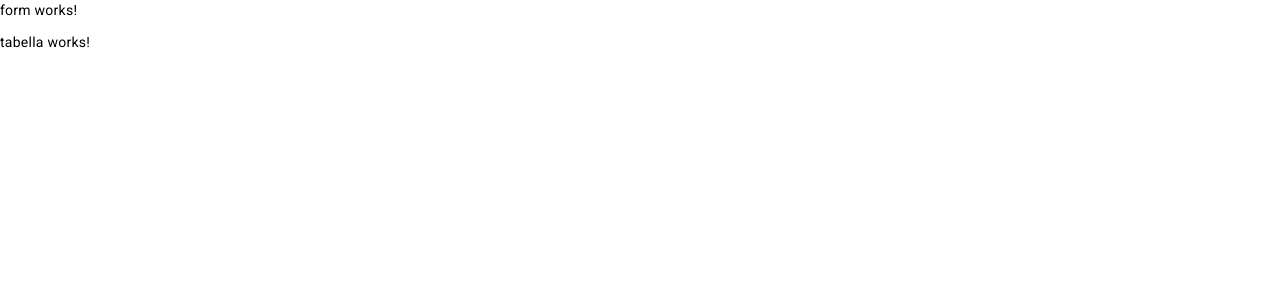
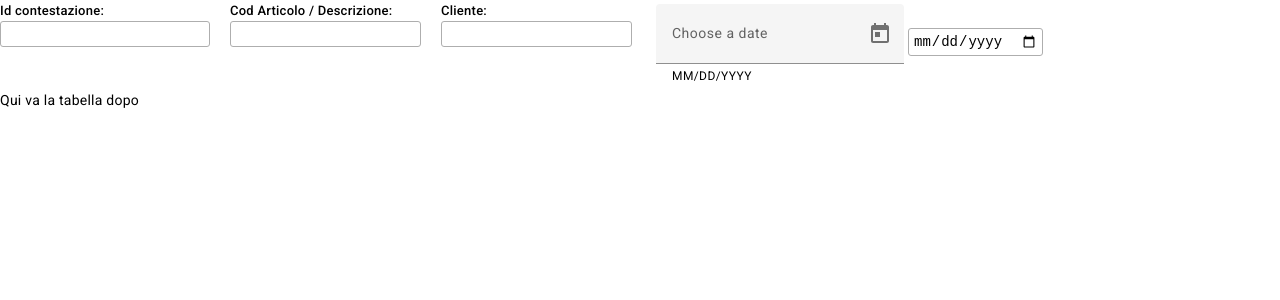
Before and after one commit to AlessandroCiroldi-Quix/Contestazioni_Ceramica, an Angular app in the folder src/main/Contestazioni_Ceramica_FE/: page / in a window 1280 px wide. Shown: the top 300 px of the page. Built offline with nearby package versions, Linux system fonts and the light colour scheme.

Commit message:
commit generale del progetto

```diff
--- a/src/main/Contestazioni_Ceramica_FE/src/app/form/form.component.html
+++ b/src/main/Contestazioni_Ceramica_FE/src/app/form/form.component.html
@@ -1 +1,31 @@
-<p>form works!</p>
+<!--? Elementi di inserimento input semplici -->
+<div class="input-cont">
+  <label for="myText">Id contestazione:</label>
+  <br />
+  <input type="text" id="myText" name="myText" />
+</div>
+
+<div class="input-cod_articolo">
+  <label for="myText">Cod Articolo / Descrizione:</label>
+  <br />
+  <input type="text" id="myText" name="myText" />
+</div>
+
+<div class="input-cliente">
+  <label for="myText">Cliente:</label>
+  <br />
+  <input type="text" id="myText" name="myText" />
+</div>
+
+
+<!--? Elementi per input-calendario  -->
+<mat-form-field>
+  <mat-label>Choose a date</mat-label>
+  <input matInput [matDatepicker]="picker" />
+  <mat-hint>MM/DD/YYYY</mat-hint>
+  <mat-datepicker-toggle matIconSuffix [for]="picker"></mat-datepicker-toggle>
+  <mat-datepicker #picker></mat-datepicker>
+</mat-form-field>
+
+
+<input type="date" id="date" value="">
--- a/src/main/Contestazioni_Ceramica_FE/src/app/form/form.component.scss
+++ b/src/main/Contestazioni_Ceramica_FE/src/app/form/form.component.scss
@@ -0,0 +1,45 @@
+mat-form-field {
+  font-size: 12px; /* Imposta la dimensione del testo del form field */
+  padding: 4px; /* Imposta il padding interno del form field */
+}
+
+mat-form-field mat-label {
+  font-size: 14px; /* Imposta la dimensione del testo dell'etichetta */
+}
+
+mat-form-field input {
+  height: 20px; /* Imposta l'altezza dell'input field */
+  font-size: 12px; /* Imposta la dimensione del testo dell'input field */
+}
+
+input {
+  border: 1px solid rgb(174, 174, 174); /* Imposta il bordo con spessore 1px e colore nero */
+  border-width: 1px; /* Imposta lo spessore del bordo a 2px */
+  border-radius: 3px; /* Imposta il raggio di bordo a 4px */
+  padding: 4px; /* Imposta il padding interno del campo di input */
+  font-size: 14px; /* Imposta la dimensione del testo nell'input */
+}
+
+input:focus {
+  outline: none; /* Rimuove l'outline predefinito quando il campo è in stato di focus */
+  border-width: 1px; /* Imposta lo spessore del bordo a 1px quando il campo è in stato di focus */
+}
+
+// cambiare la lunghezza della cella input
+.input-cont input {
+  width: 200px; /* specifica la lunghezza desiderata */
+}
+
+// Mettere in riga gli elementi
+.input-cont,
+.input-cod_articolo,
+.input-cliente {
+  display: inline-block;
+  vertical-align: top;
+  margin-right: 20px; /* opzionale: aggiunge uno spazio tra i due elementi */
+}
+
+label{
+  font-size: 13px;
+  font-weight: 450;
+}
--- a/src/main/Contestazioni_Ceramica_FE/src/app/tabella/tabella.component.html
+++ b/src/main/Contestazioni_Ceramica_FE/src/app/tabella/tabella.component.html
@@ -1 +1 @@
-<p>tabella works!</p>
+<p>Qui va la tabella dopo</p>
```
Also changed, not shown: src/main/Contestazioni_Ceramica_FE/src/app/app.module.ts (+9 -8 lines), src/main/Contestazioni_Ceramica_FE/src/app/form/form.component.ts (+8 -1 lines).
